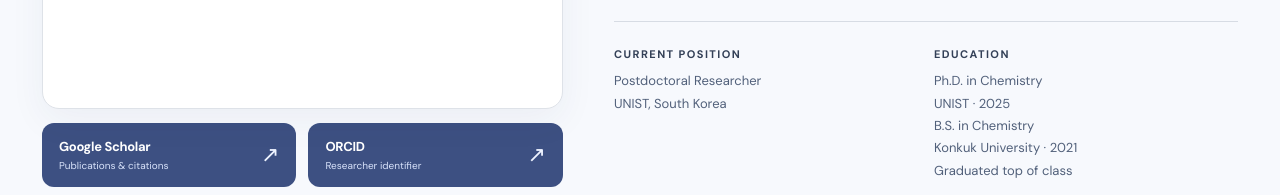
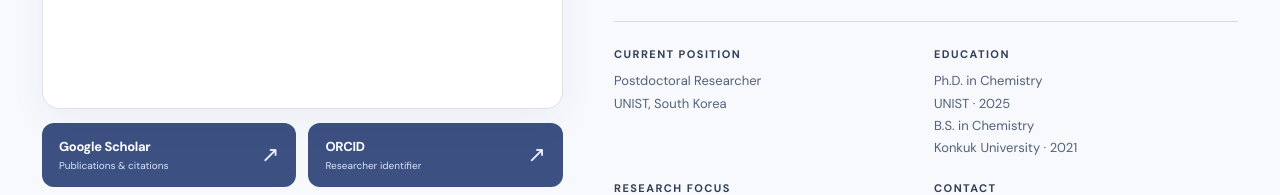
Before and after one commit to HaechanPark-SIM/haechanpark.github.io, a plain HTML site: page haechan-park.html in a window 1280 px wide. Shown: the part 616-811 px from the top of the page. Drawn offline with Linux system fonts and the light colour scheme.

Commit message:
Add files via upload

```diff
--- a/haechan-park.html
+++ b/haechan-park.html
@@ -129,7 +129,7 @@ a:focus-visible,button:focus-visible{outline:3px solid #8aabef;outline-offset:3p
     <p>Profile photograph will appear here.</p>
   </div>
 </div><div aria-label="Researcher profiles" class="profile-links"><a class="profile-link" href="https://scholar.google.com/citations?user=w9Lw_o8AAAAJ&amp;hl=ko" rel="noopener noreferrer" target="_blank"><span class="profile-link-text"><strong>Google Scholar</strong><small>Publications &amp; citations</small></span><span aria-hidden="true" class="profile-link-arrow">↗</span></a><a class="profile-link" href="https://orcid.org/0000-0003-1129-7383" rel="noopener noreferrer" target="_blank"><span class="profile-link-text"><strong>ORCID</strong><small>Researcher identifier</small></span><span aria-hidden="true" class="profile-link-arrow">↗</span></a></div></div>
-<div class="about-copy reveal"><div class="eyebrow">Research profile</div><h3>Exploring materials chemistry to advance soft electronic devices and their real-world applications.</h3><p>I am a postdoctoral researcher in the Department of Chemistry at UNIST, working in Prof. Kyoseung Sim's research group. My research focuses on the chemistry and design of soft electronic materials, intrinsically soft devices, and functional systems for wearable and skin-interfaced applications.</p><div class="facts-grid"><div class="fact"><b>Current position</b><span>Postdoctoral Researcher<br/>UNIST, South Korea</span></div><div class="fact"><b>Education</b><span>Ph.D. in Chemistry<br/>UNIST · 2025<br/>B.S. in Chemistry<br/>Konkuk University · 2021<br/>Graduated top of class</span></div><div class="fact"><b>Research focus</b><span>Soft electronics<br/>Recyclable electronics</span></div><div class="fact"><b>Contact</b><span><a href="mailto:phc0304@unist.ac.kr">phc0304@unist.ac.kr</a><br/><a href="mailto:phc9840@gmail.com">phc9840@gmail.com</a><br/><a href="https://orcid.org/0000-0003-1129-7383" rel="noopener noreferrer" target="_blank">ORCID ↗</a></span></div></div></div>
+<div class="about-copy reveal"><div class="eyebrow">Research profile</div><h3>Exploring materials chemistry to advance soft electronic devices and their real-world applications.</h3><p>I am a postdoctoral researcher in the Department of Chemistry at UNIST, working in Prof. Kyoseung Sim's research group. My research focuses on the chemistry and design of soft electronic materials, intrinsically soft devices, and functional systems for wearable and skin-interfaced applications.</p><div class="facts-grid"><div class="fact"><b>Current position</b><span>Postdoctoral Researcher<br/>UNIST, South Korea</span></div><div class="fact"><b>Education</b><span>Ph.D. in Chemistry<br/>UNIST · 2025<br/>B.S. in Chemistry<br/>Konkuk University · 2021</span></div><div class="fact"><b>Research focus</b><span>Recyclable &amp; Circular Electronics<br/>All-soft &amp; Stretchable Electronics<br/>Wearable &amp; Skin-interfaced Systems</span></div><div class="fact"><b>Contact</b><span><a href="mailto:phc0304@unist.ac.kr">phc0304@unist.ac.kr</a><br/><a href="mailto:phc9840@gmail.com">phc9840@gmail.com</a><br/><a href="https://orcid.org/0000-0003-1129-7383" rel="noopener noreferrer" target="_blank">ORCID ↗</a></span></div></div></div>
 </div>
 </div>
 </section></main><footer><div class="container footer-inner"><span>© <span id="year">2026</span> Haechan Park · Department of Chemistry, UNIST</span><div class="footer-links"><a href="https://orcid.org/0000-0003-1129-7383" rel="noopener noreferrer" target="_blank">ORCID</a><a href="https://sites.google.com/view/sims-lab/home" rel="noopener noreferrer" target="_blank">SIMS Lab</a><a href="https://scholar.google.com/citations?user=w9Lw_o8AAAAJ&amp;hl=ko" rel="noopener noreferrer" target="_blank">Google Scholar</a></div></div></footer><script>
```
